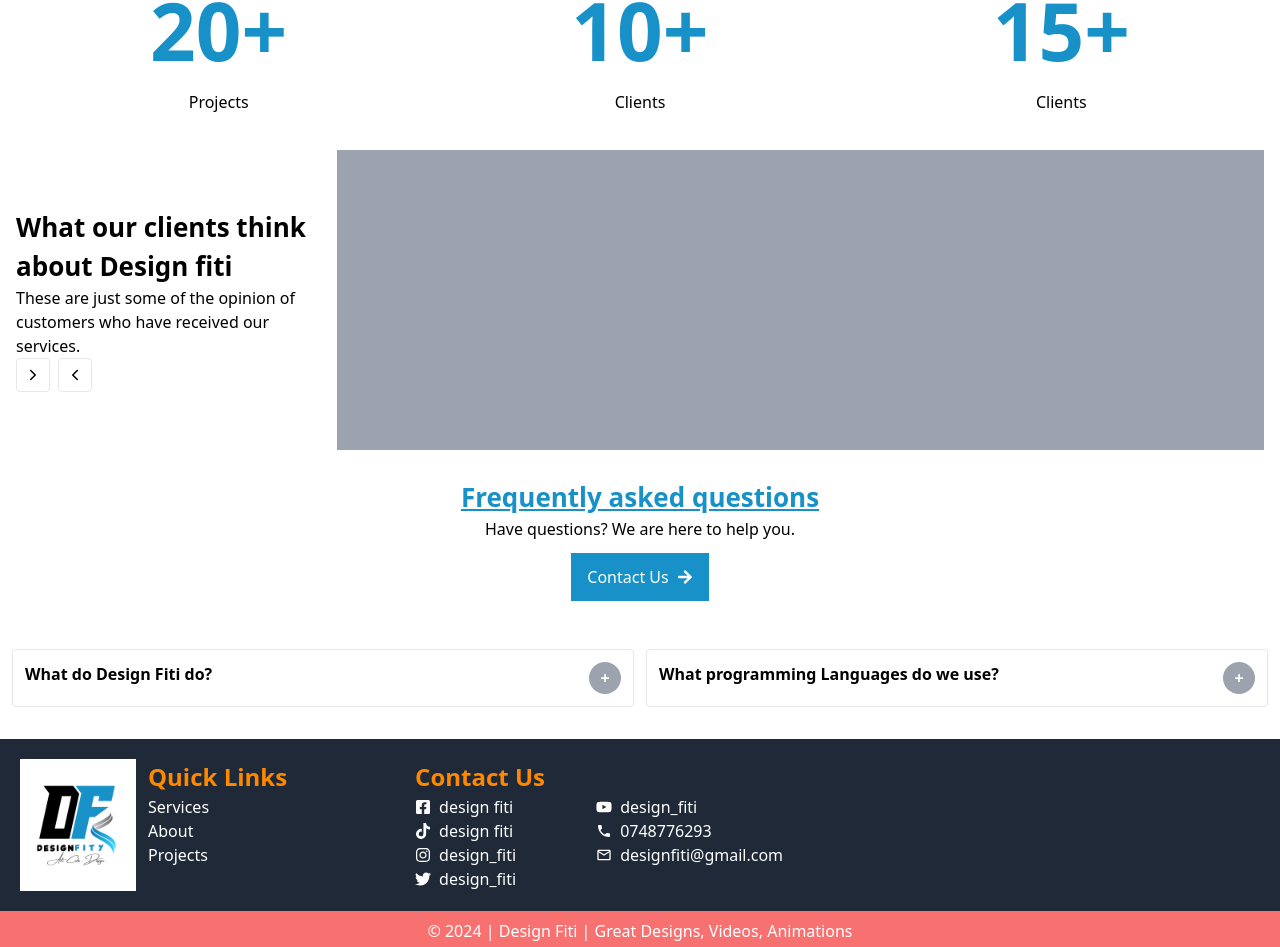
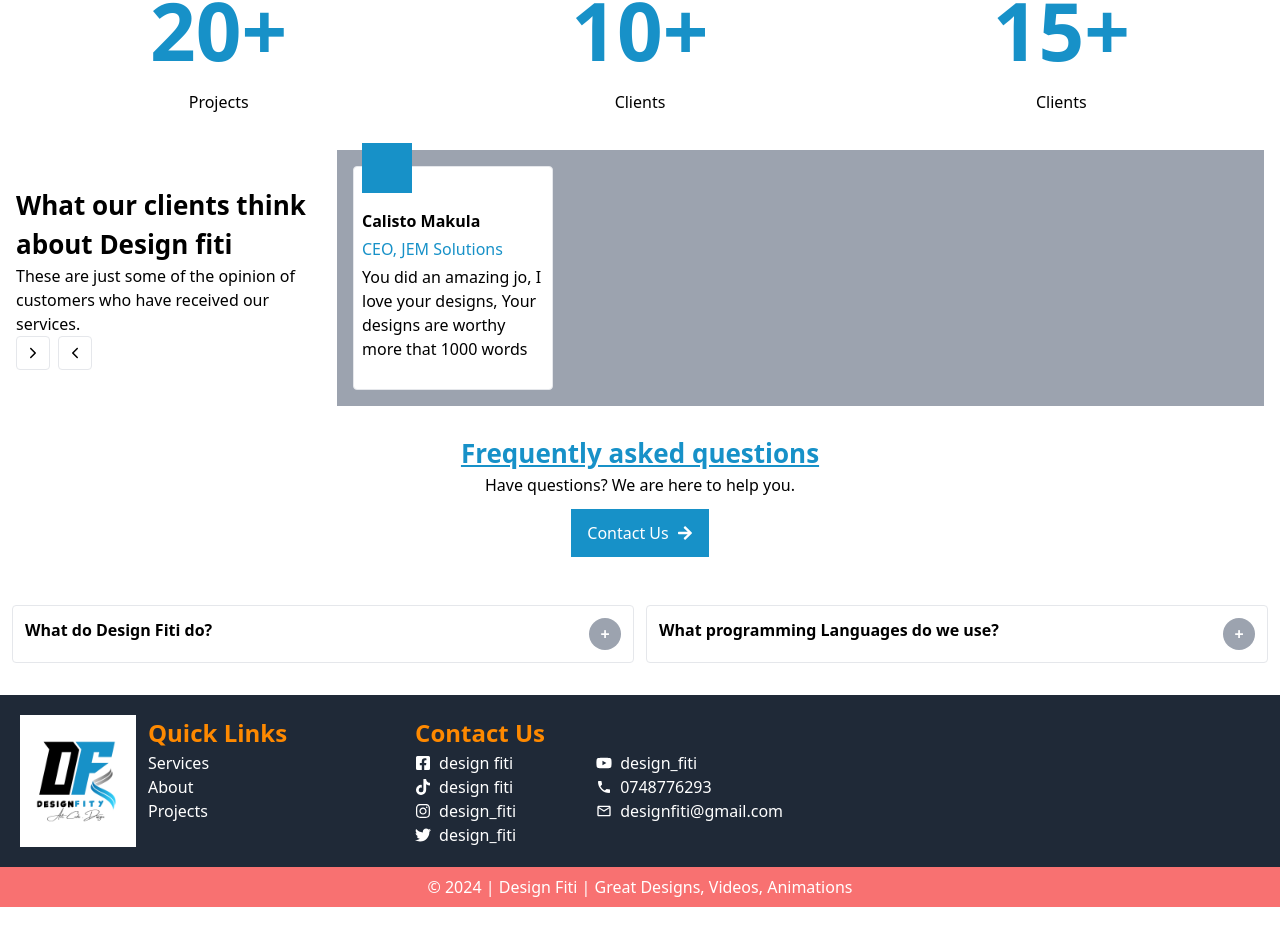
Before and after one commit to Nickodee/design_fiti, a Next.js app: page / in a window 1280 px wide. Shown: the part 1296-2243 px from the top of the page. After the commit the page ends 2203 px from the top, so only its background shows below. Built offline with nearby package versions, Linux system fonts and the light colour scheme.

Commit message:
updated the main page

```diff
--- a/app/page.js
+++ b/app/page.js
@@ -94,8 +94,13 @@
             </div>
           </div>
           <div className="md:w-3/4 w-full">
-            <div className="bg-gray-400 w-full h-[300px]">
-
+            <div className="bg-gray-400 w-full p-4">
+              <div className="p-2 flex  gap-1 flex-col  bg-white w-[200px] border relative rounded">
+                <div className=" w-[50px] h-[50px] bg-[#1791C8] relative -top-8"></div>
+                <h1 className="font-bold relative -top-5">Calisto Makula</h1>
+                <h2 className="text-[#1791C8] relative -top-5">CEO, JEM Solutions</h2>
+                <p className="relative -top-5">You did an amazing jo, I love your designs, Your designs are worthy more that 1000 words</p>
+              </div>
             </div>
           </div>
         </div>
```
